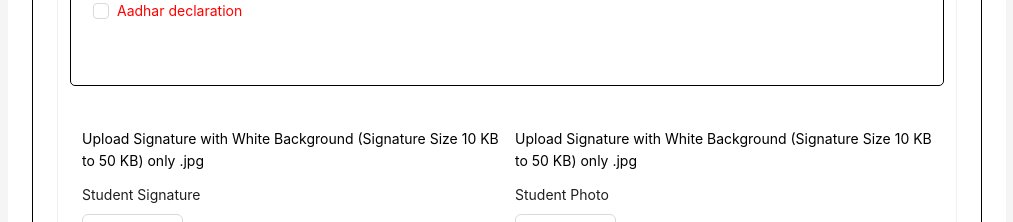
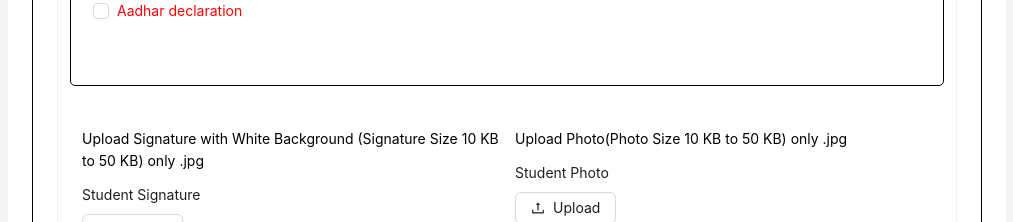
Before and after one commit to coderstank/dped-web, a React (Vite) app: page /add-student in a window 1280 px wide. Shown: the part 1680-1902 px from the top of the page, without its empty margins (258-1271 px from the left). Built offline with nearby package versions, Linux system fonts and the light colour scheme; sample sign-in values are in the browser's storage.

Commit message:
minior change

```diff
--- a/src/pages/AddStudent.jsx
+++ b/src/pages/AddStudent.jsx
@@ -104,6 +104,9 @@ function AddStudent() {
   };
 
   const onFinish = async (values) => {
+    if(values.aadhar_no){
+      values.aadhar_declaration=false
+    }
     delete values.college_name;
     delete values.college_code;
     delete values.principal_signature;
@@ -849,7 +852,7 @@ function AddStudent() {
                     margin: "12px 0",
                   }}
                 >
-                  Upload Signature with White Background (Signature Size 10 KB
+                  Upload Photo(Photo Size 10 KB
                   to 50 KB) only .jpg
                 </p>
                 <div style={{ display: "flex", gap: "16px" }}>
--- a/src/pages/EditStudent.jsx
+++ b/src/pages/EditStudent.jsx
@@ -873,7 +873,7 @@ function EditStudents() {
                     margin: "12px 0",
                   }}
                 >
-                  Upload Signature with White Background (Signature Size 10 KB
+                  Upload Photo (Photo Size 10 KB
                   to 50 KB) only .jpg
                 </p>
                 <div style={{ display: "flex", gap: "16px" }}>
```
